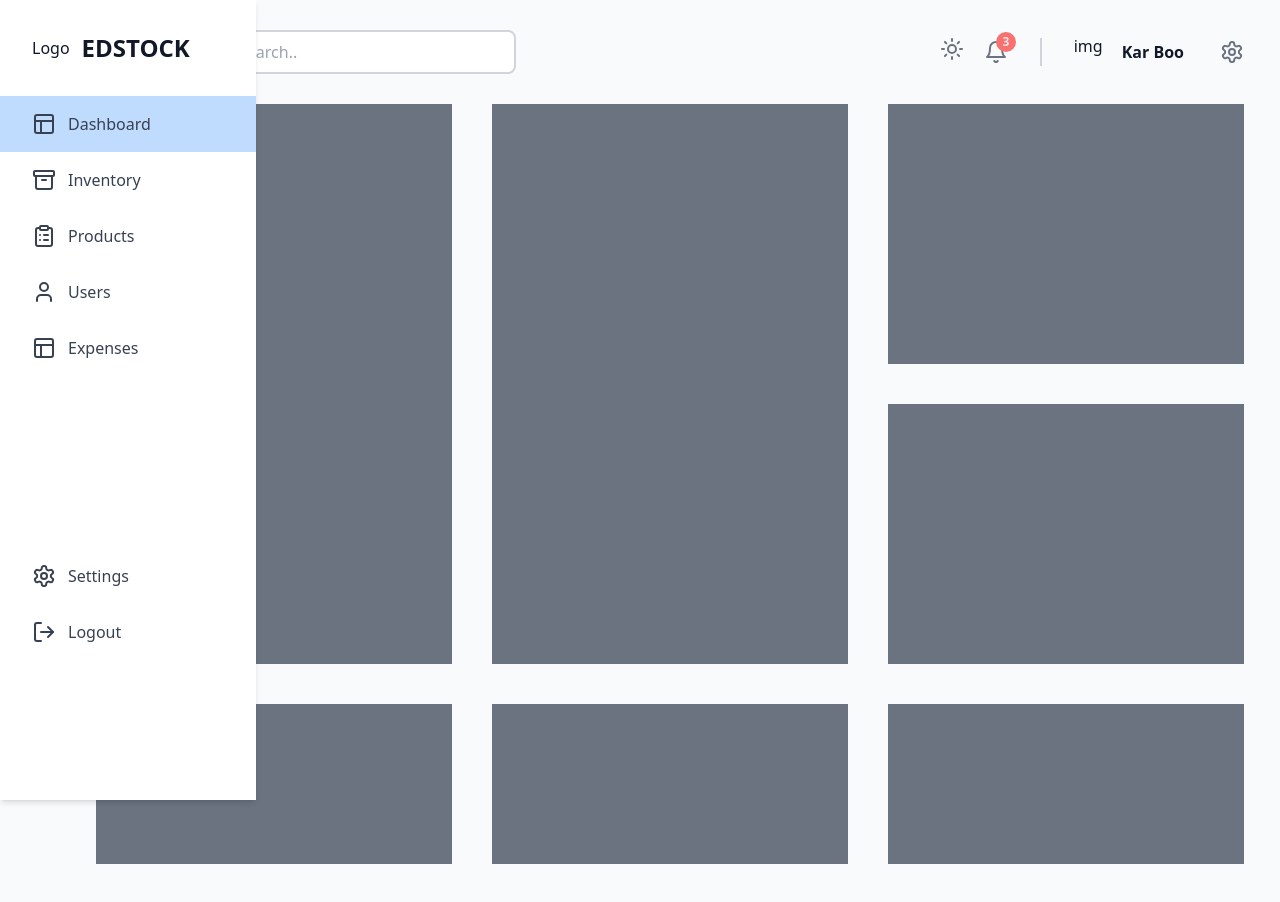
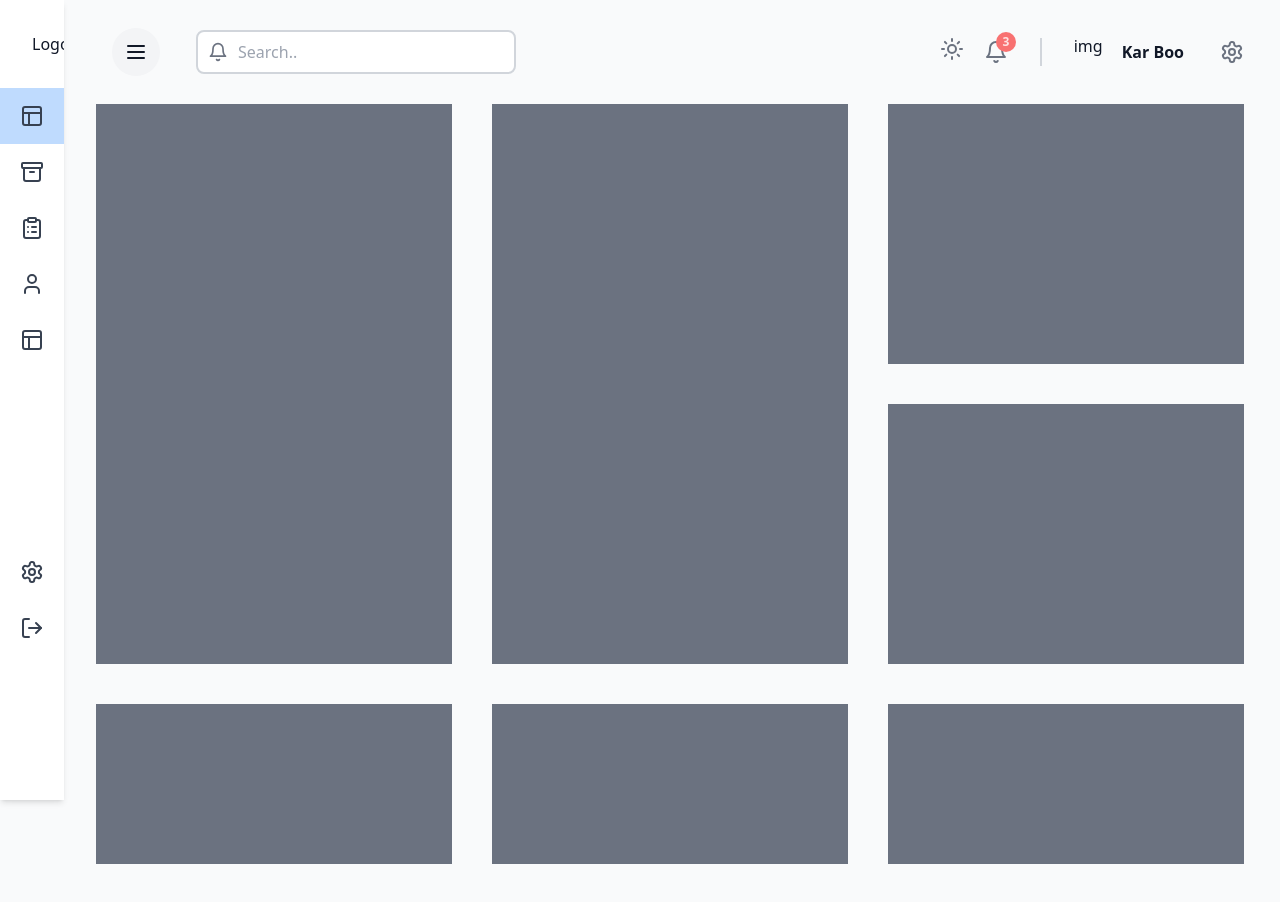
Before and after one commit to omphilejmatsobe/inventory, a Next.js app in the folder client/: page /dashboard in a window 1280 px wide. Shown: the top 902 px of the page. Built offline with nearby package versions, Linux system fonts and the light colour scheme.

Commit message:
UI update

```diff
--- a/client/app/ui/dashTopNav.tsx
+++ b/client/app/ui/dashTopNav.tsx
@@ -2,30 +2,37 @@
 import { Bell, Menu, Settings, Sun } from "lucide-react";
 import Link from "next/link";
 import { useState } from "react";
+import { useAppSelector } from "../redux";
+import { useDispatch } from "react-redux";
+import { setIsDarkModeOn, setIsSideNavOpen } from "@/state";
 
 export default function DashTopNav() {
 
   const [onToggle, setOnToggle] = useState(false);
   const [onLightMode, setOnLightMode] = useState(true);
 
+  const isSideNavOpen = useAppSelector((state) => state.global.isSideNavOpen);
+  const isDarkModeOn = useAppSelector((state) => state.global.isDarkModeOn);
+
+  const dispatch = useDispatch();
 
   /* Toggles the side navigation display, on and off */
     function toggleNav ()
     {
-      setOnToggle(!onToggle);
+      dispatch(setIsSideNavOpen(!isSideNavOpen))
     }
 
     /* Toggles between the light mode and dark mode */
     function toggleLightMode()
     {
-      setOnLightMode(!onLightMode);
+      dispatch(setIsDarkModeOn(!isDarkModeOn));
     }
 
   return (
     <div className='flex justify-between items-center w-full mb-7'>
         {/* Left Side */}
         <div className='flex justify-between gap-5 items-center'>
-          <button className='px-3 py-3 bg-gray-100 rounded-full hover:bg-blue-100 mx-4' onClick={() => {setOnToggle(!onToggle)}}>
+          <button className='px-3 py-3 bg-gray-100 rounded-full hover:bg-blue-100 mx-4' onClick={() => dispatch(setIsSideNavOpen(!isSideNavOpen))}>
             <Menu className=""/>
           </button>
           <div className="relative">
@@ -40,7 +47,7 @@ export default function DashTopNav() {
         <div className="flex items-center justify-between gap-5">
           <div className="hidden md:flex justify-between items-center gap-5">
             <div>
-              <button onClick={() => {setOnLightMode(!onLightMode)}}>
+              <button onClick={() => dispatch(setIsDarkModeOn(!isDarkModeOn))}>
                 <Sun className="cursor-pointer text-gray-500 ml-4" size={24}/>
               </button>
             </div>
--- a/client/app/ui/sideNav.tsx
+++ b/client/app/ui/sideNav.tsx
@@ -2,20 +2,23 @@
 import { Archive, Icon, Layout, LucideClipboardList, LucideIcon, LucideLogOut, LucideSettings, Menu, User } from "lucide-react";
 import Link from "next/link";
 import { usePathname } from "next/navigation";
+import { useDispatch } from "react-redux";
+import { useAppSelector } from "../redux";
+import { setIsSideNavOpen } from "@/state";
 
 
-interface SideNaveLinkInterface {href:string; Icon:LucideIcon; label:string }
+interface SideNaveLinkInterface {href:string; Icon:LucideIcon; label:string, isSideNavOpen:boolean }
 
-const SideNavLink = ({href, Icon, label }:SideNaveLinkInterface) => {
+const SideNavLink = ({href, Icon, label, isSideNavOpen }:SideNaveLinkInterface) => {
 
   const pathName = usePathname();
   const isActive = (pathName === href);
 
   return (
     <Link href={href}>
-      <div className={`cursor-pointer flex items-center justify-start px-8 py-4 hover:text-blue-500 hover:bg-blue-100 gap-3 transition-colors ${isActive ? "bg-blue-200 text-white": ""}`}>
+      <div className={`cursor-pointer flex items-center  ${isSideNavOpen ? "justify-center py-4" : "justify-start px-8 py-4"} hover:text-blue-500 hover:bg-blue-100 gap-3 transition-colors ${isActive ? "bg-blue-200 text-white": ""}`}>
         <Icon className="w-6 h-6 !text-gray-700"/>
-        <span className={`font-medium text-gray-700`}>
+        <span className={`${isSideNavOpen ? "hidden" : "block"} font-medium text-gray-700`}>
           {label}
         </span>
       </div>
@@ -24,30 +27,35 @@ const SideNavLink = ({href, Icon, label }:SideNaveLinkInterface) => {
 }
 
 export default function SideNav() {
+
+  const dispatch = useDispatch();
+  const isSideNavOpen = useAppSelector((state) => state.global.isSideNavOpen);
+  const isDarkModeOn = useAppSelector((state) => state.global.isDarkModeOn);
+
   return (
-    <div className="fixed flex flex-col w-72 md:w-64 bg-white transition-all duration-300 overflow-hidden h-full shadow-md z-20">
+    <div className={`${!isSideNavOpen? "w-72 md:w-64" : "w-0 md:w-16 "} fixed flex flex-col bg-white transition-all duration-300 overflow-hidden h-full shadow-md z-20`}>
       {/* Top */}
-      <div className="flex gap-3 justify-between md:justify-normal items-center pt-8 px-8">
+      <div className={`flex gap-3 justify-between md:justify-normal items-center pt-8 ${!isSideNavOpen? "px-5" : "px-8"}`}>
         <div>Logo</div>
-        <h1 className="font-extrabold text-2xl">EDSTOCK</h1>
-        <button className="md:hidden px-3 py-3 bg-gray-100 rounded-full hover:bg-blue-100" onClick={() => {}}>
+        <h1 className={`${isSideNavOpen ? "hidden" : "block"} font-extrabold text-2xl`}>EDSTOCK</h1>
+        <button className="md:hidden px-3 py-3 bg-gray-100 rounded-full hover:bg-blue-100" onClick={() => dispatch(setIsSideNavOpen(!isSideNavOpen))}>
           <Menu className="w-4 h-4"/>
         </button>
       </div>
 
       {/* Nav Links */}
       <div className="flex-grow mt-8">
-        <SideNavLink href={"/dashboard"} Icon={Layout} label={"Dashboard"}/>
-        <SideNavLink href={"/dashboard/inventory"} Icon={Archive} label={"Inventory"}/>
-        <SideNavLink href={"/dashboard/products"} Icon={LucideClipboardList} label={"Products"}/>
-        <SideNavLink href={"/dashboard/users"} Icon={User} label={"Users"}/>
-        <SideNavLink href={"/dashboard/expenses"} Icon={Layout} label={"Expenses"}/>
+        <SideNavLink href={"/dashboard"} Icon={Layout} label={"Dashboard"} isSideNavOpen={isSideNavOpen}/>
+        <SideNavLink href={"/dashboard/inventory"} Icon={Archive} label={"Inventory"} isSideNavOpen={isSideNavOpen}/>
+        <SideNavLink href={"/dashboard/products"} Icon={LucideClipboardList} label={"Products"} isSideNavOpen={isSideNavOpen}/>
+        <SideNavLink href={"/dashboard/users"} Icon={User} label={"Users"} isSideNavOpen={isSideNavOpen}/>
+        <SideNavLink href={"/dashboard/expenses"} Icon={Layout} label={"Expenses"} isSideNavOpen={isSideNavOpen}/>
       </div>
 
       {/* Bottom */}
       <div className="flex-grow mt-8">
-        <SideNavLink href={"/dashboard/settings"} Icon={LucideSettings} label={"Settings"}/>
-        <SideNavLink href={"/dashboard/settings"} Icon={LucideLogOut} label={"Logout"}/>
+        <SideNavLink href={"/dashboard/settings"} Icon={LucideSettings} label={"Settings"} isSideNavOpen={isSideNavOpen}/>
+        <SideNavLink href={"/dashboard/settings"} Icon={LucideLogOut} label={"Logout"} isSideNavOpen={isSideNavOpen}/>
       </div>
     </div>
   )
```
